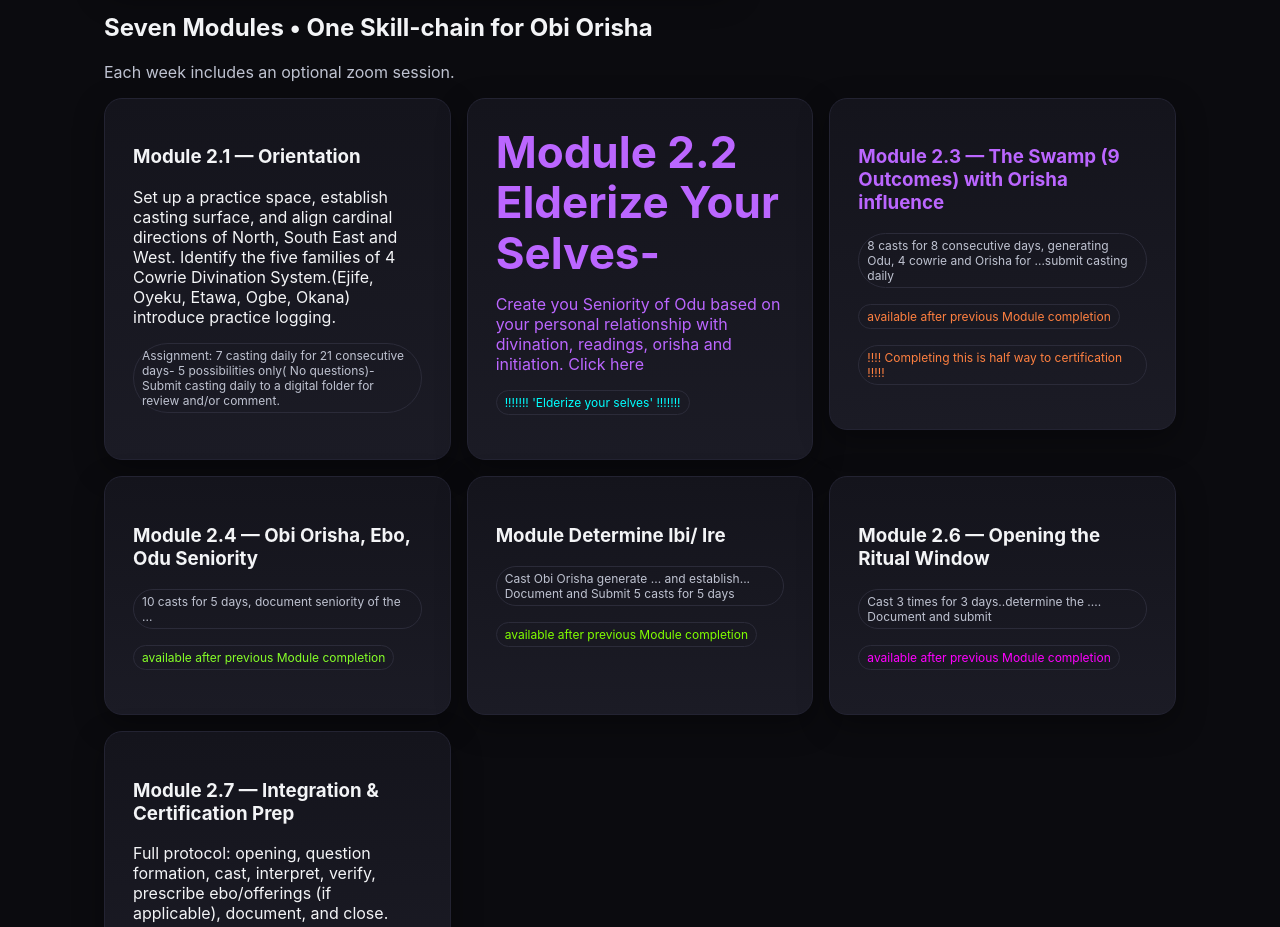
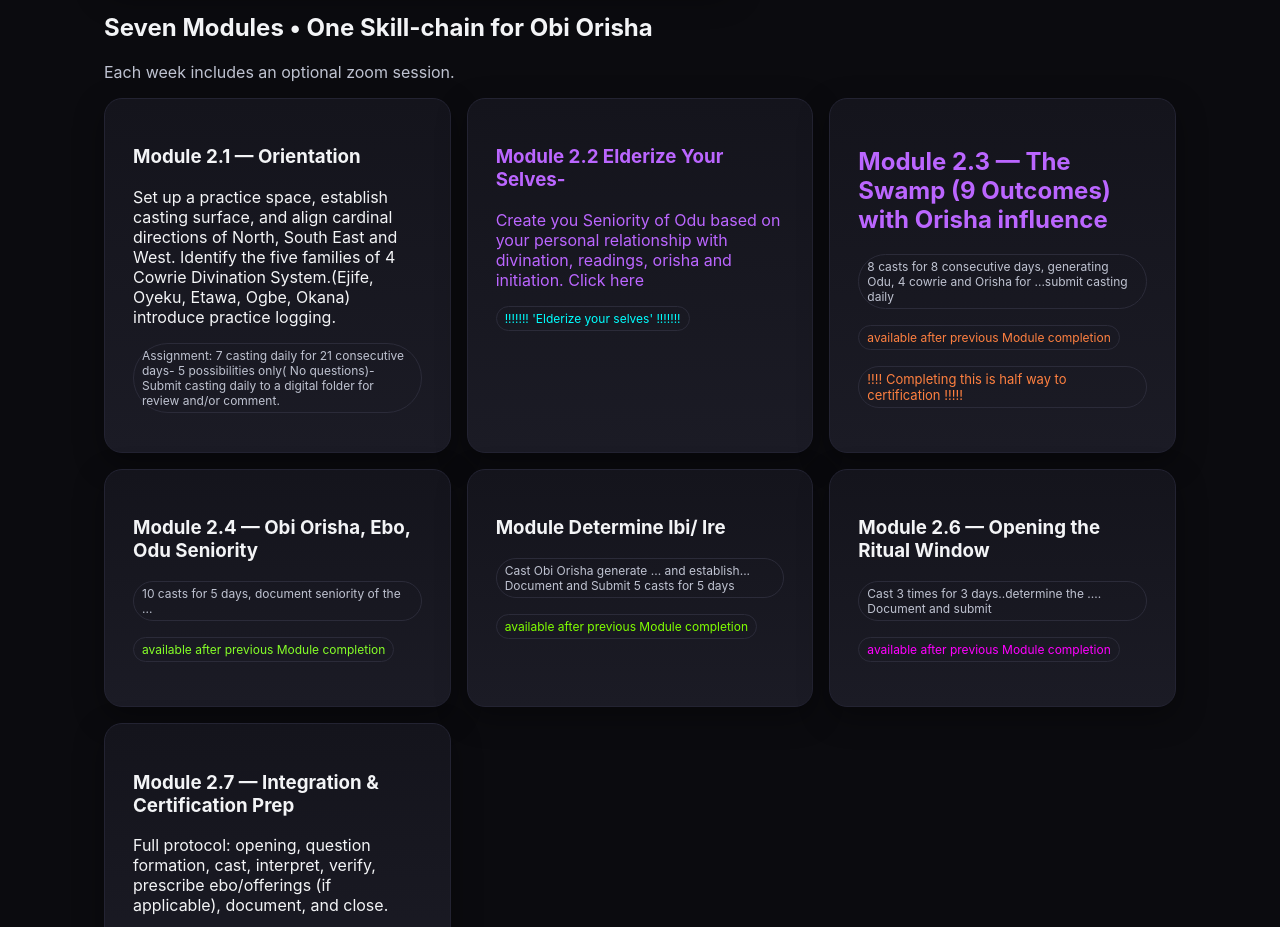
Before and after one commit to myswamig2/iyawo3, a plain HTML site: page index.html in a window 1280 px wide. Shown: the part 1100-2027 px from the top of the page. Drawn offline with Linux system fonts and the light colour scheme.

Commit message:
Add files via upload

```diff
--- a/index.html
+++ b/index.html
@@ -213,7 +213,7 @@
 
         <div class="card">
           <a href="eldership.html" title="!!!!!!!    'Elderize your selves'    !!!!!!!">
-            <h1>Module  2.2 Elderize Your Selves-</h1>
+            <h3>Module  2.2 Elderize Your Selves-</h1>
 
 
           <p>Create you Seniority of Odu based on your personal relationship with divination, readings, orisha and initiation. Click here</p>
@@ -222,10 +222,10 @@
         </div></a>
 
         <a href="iyawo-abata.html" title="SwamiG Institute Obi Orisha Module 3 Obi Abata- The Swamp" onMouseOver="window.status='SwamiG Institute SwamiG Institute Obi Orisha Module 3 Obi Abata- The Swamp    '; return true" onMouseOut="window.status=' '"><div class="card">
-          <h3>Module 2.3 — The Swamp  (9 Outcomes) with Orisha influence</h3>
+          <h2>Module 2.3 — The Swamp  (9 Outcomes) with Orisha influence</h2>
           <span class="pill">8 casts for 8 consecutive days, generating Odu, 4 cowrie and Orisha for ...submit casting daily</span>
           <p><span class="pill"><font color="#ff8040">available after previous Module completion</font></span></p>
-          <p><span class="pill"><font color="#ff8040">!!!!    Completing this is half way to certification  !!!!!</font></span></p>
+          <p><span class="pill"><font color="#ff8040"><font size="2">!!!!    Completing this is half way to certification  !!!!!</font></font></span></p>
         </div></a>
 
         <div class="card">
```
